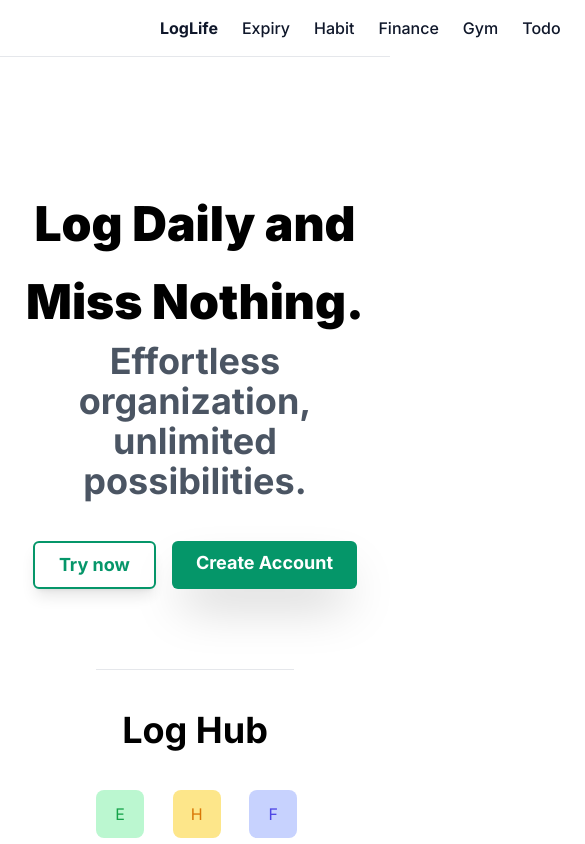
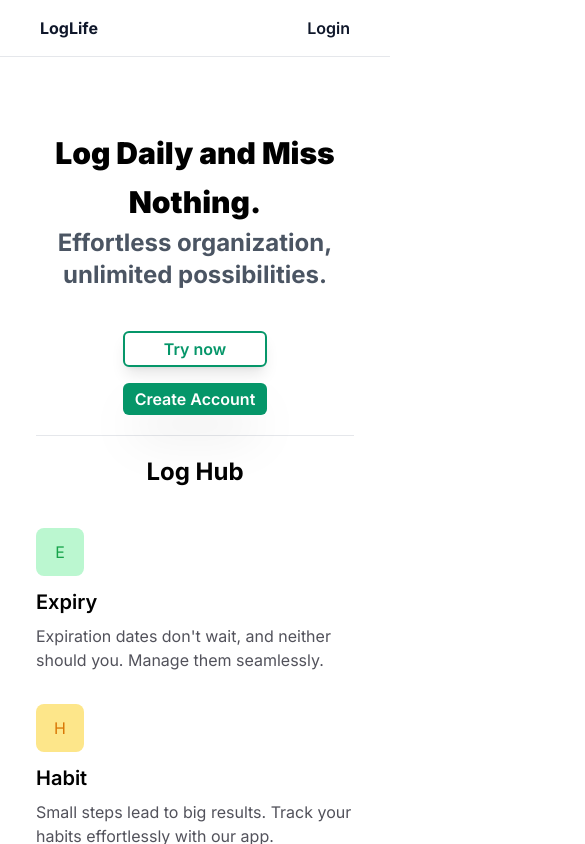
Before and after one commit to Manoj-Karthick/loglife, a Next.js app: page / in a window 390 px wide. Shown: the top 844 px of the page, 585 px wide, since content can reach past the window. Built offline with nearby package versions, Linux system fonts and the light colour scheme.

Commit message:
Made responsive for smaller screens

```diff
--- a/app/(components)/Feature.jsx
+++ b/app/(components)/Feature.jsx
@@ -1,9 +1,11 @@
 const Feature = () => {
   return (
-    <div className="m-20">
+    <div className="m-5 md:m-20">
       <hr></hr>
-      <div className="mt-10 text-4xl font-bold text-center">Log Hub</div>
-      <div className="mt-10 grid grid-cols-3 gap-8">
+      <div className="mt-5 md:mt-10 text-2xl md:text-4xl font-bold text-center">
+        Log Hub
+      </div>
+      <div className="mt-10 grid md:grid-cols-3 gap-8">
         <div>
           <div className="grid bg-green-200 text-green-600 rounded-lg w-12 h-12 place-items-center mb-3">
             E
--- a/app/(components)/Header.jsx
+++ b/app/(components)/Header.jsx
@@ -1,18 +1,18 @@
 const Header = () => {
   return (
-    <div className="pt-28 text-center">
-      <div className="text-5xl font-black leading-relaxed">
+    <div className="pt-14 md:pt-28 text-center">
+      <div className="text-3xl md:text-5xl font-black leading-relaxed">
         Log Daily and Miss Nothing.
       </div>
-      <div className="text-4xl font-bold text-gray-600">
+      <div className="text-2xl md:text-4xl font-bold text-gray-600">
         Effortless organization, unlimited possibilities.{" "}
       </div>
       <div className="inline-block">
-        <div className="flex space-x-4 mt-10">
-          <div className="border-2 border-emerald-600 hover:shadow-xl shadow-lg text-emerald-600 py-2 px-6 font-bold text-lg rounded-md cursor-pointer">
+        <div className="md:flex md:space-x-4 mt-10 space-y-4 md:space-y-0">
+          <div className="border-2 border-emerald-600 hover:shadow-xl shadow-lg text-emerald-600 py-1 px-3 md:py-2 md:px-6 font-semibold md:font-bold text-base md:text-lg rounded-md cursor-pointer">
             Try now
           </div>
-          <div className="text-white bg-emerald-600 hover:bg-emerald-700 transition-all duration-300 shadow-2xl py-2 px-6 font-bold text-lg rounded-md cursor-pointer">
+          <div className="text-white bg-emerald-600 hover:bg-emerald-700 transition-all duration-300 shadow-2xl py-1 px-3 md:py-2 md:px-6 font-semibold md:font-bold text-base md:text-lg rounded-md cursor-pointer">
             Create Account
           </div>
         </div>
--- a/app/(components)/Nav.jsx
+++ b/app/(components)/Nav.jsx
@@ -2,11 +2,11 @@ import Link from "next/link";
 
 const Nav = () => {
   return (
-    <nav className="flex justify-between text-slate-900 p-4 border-b px-40">
-      <div className="flex items-center font-medium space-x-6">
-        <Link className="font-bold hover:text-emerald-600" href="/">
-          LogLife
-        </Link>
+    <nav className="flex justify-between text-slate-900 p-4 border-b px-10 md:px-40">
+      <Link className="font-bold hover:text-emerald-600" href="/">
+        LogLife
+      </Link>
+      <div className="items-center font-medium space-x-6 hidden md:flex">
         <Link href="/Expiry">Expiry</Link>
         <Link href="/Expiry">Habit</Link>
         <Link href="/Expiry">Finance</Link>
```
